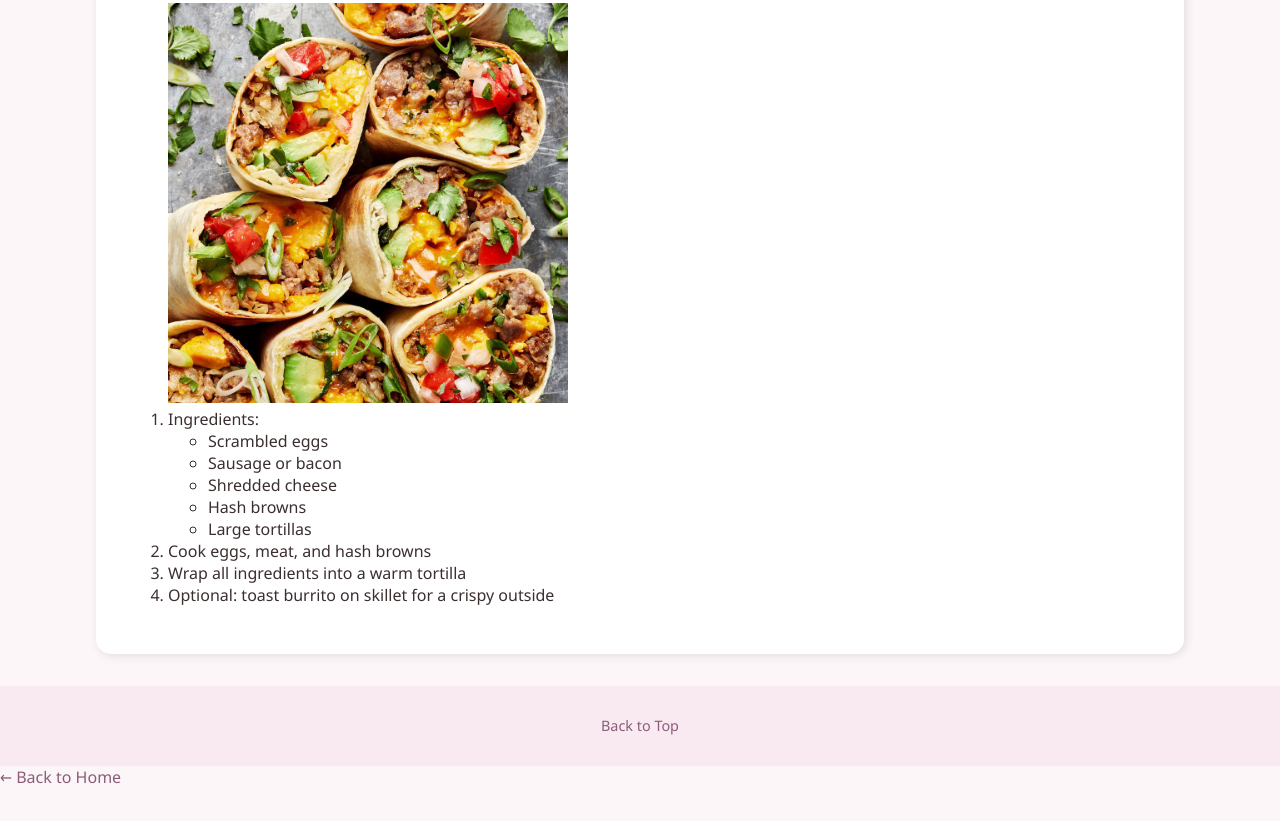
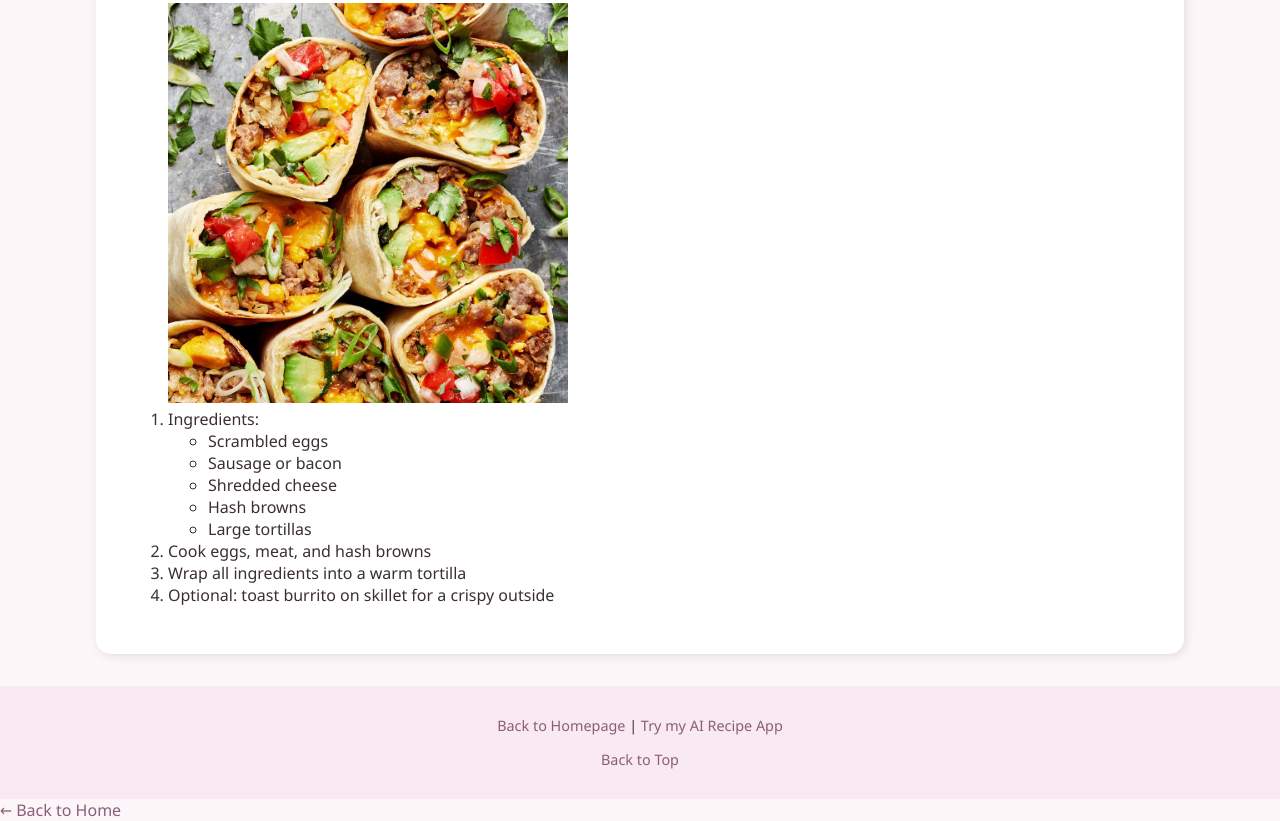
Before and after one commit to ewalkjohn/elijahjohnson, a plain HTML site: page scratch.html in a window 1280 px wide. Shown: the part 3039-3860 px from the top of the page. Before the commit the page ends 3827 px from the top, so only its background shows below. Drawn offline with Linux system fonts and the light colour scheme; files that its build step writes are made by us from their sources.

Commit message:
Update scratch.html

```diff
--- a/scratch.html
+++ b/scratch.html
@@ -116,6 +116,7 @@
   </div>
 
   <div class="footer">
+    <p><a href="index.html">Back to Homepage</a> | <a href="webapp.html">Try my AI Recipe App</a></p>
     <p><a href="#top">Back to Top</a></p>
   </div>
 
```
